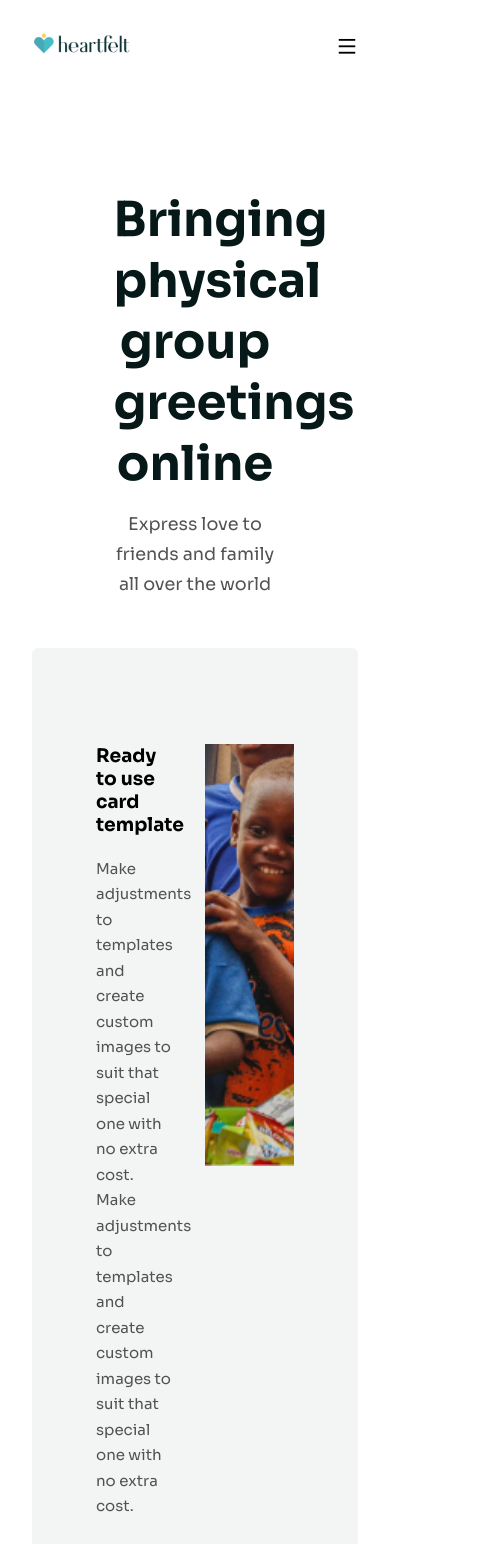
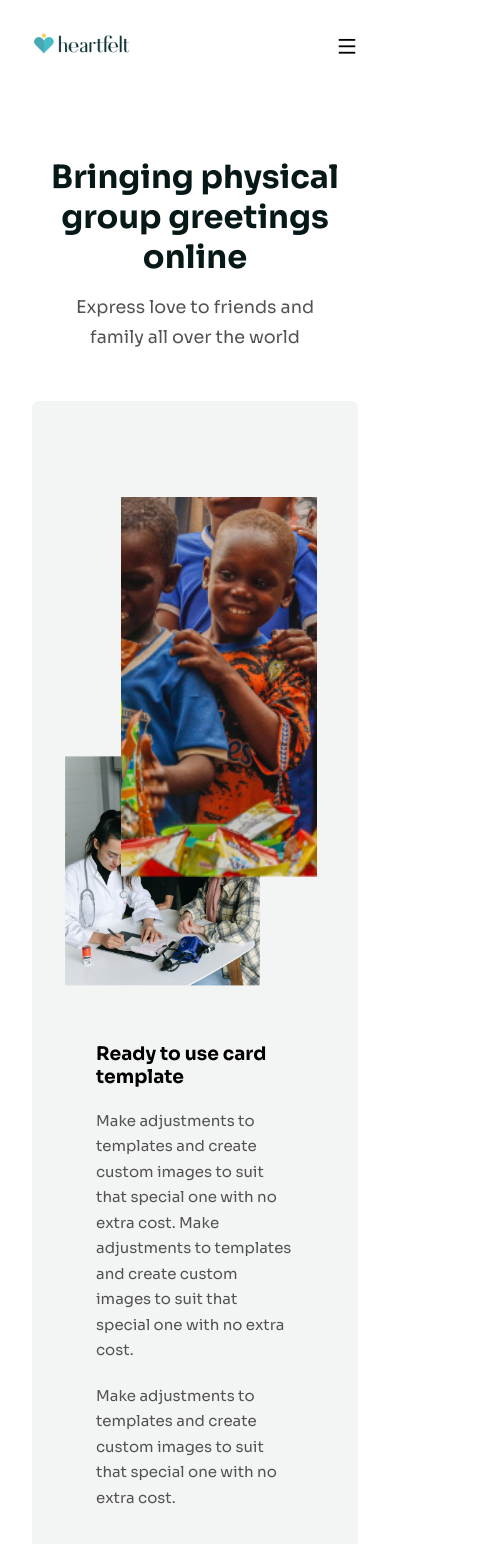
Before and after one commit to Franklin-raph/heart-felt-personal, a React (Vite) app: page /about-us in a window 390 px wide. Shown: the top 1544 px of the page, 485 px wide, since content can reach past the window. Built offline with nearby package versions, Linux system fonts and the light colour scheme.

Commit message:
implemeted other pages

```diff
--- a/src/App.css
+++ b/src/App.css
@@ -36,6 +36,7 @@ button{
   padding: 12px 1.2rem;
   border-radius: 6px;
   font-size: 14px;
+  text-align: center;
 }
 
 ul{
@@ -732,7 +733,7 @@ nav input{
 
 .bringing-physical .header{
   width: 50%;
-  margin: 4rem auto 3rem;
+  margin: 0 auto 3rem;
   text-align: center;
 }
 
@@ -875,6 +876,11 @@ nav input{
 
   .spread-love-section .two-column div{
     margin-left: 1rem;
+  }
+
+  #about .bringing-physical .body .rectangleImage2{
+    top: 30%;
+    width: 40%;
   }
 }
 
@@ -1021,6 +1027,15 @@ nav input{
     display: grid;
     gap: 25px;
   }
+
+  .bringing-physical .header{
+    width: 70%;
+    margin: 2rem auto 3rem;
+  }
+
+  .discover-more-gifts h1{
+    width: 60%;
+  }
 }
 
 @media screen and (max-width:768px) {
@@ -1131,7 +1146,55 @@ nav input{
   flex-direction: column;
 }
 
+.bringing-physical .header{
+  width: 90%;
+}
 
+.bringing-physical .header h1{
+  font-size: 2.5rem;
+}
+
+.bringing-physical .body{
+  flex-direction: column-reverse;
+  justify-content: center !important;
+  position: relative;
+  overflow-x: hidden;
+  padding-top: 6rem;
+  /* align-items: center; */
+}
+
+.bringing-physical .body .rectangleImage3{
+  height: 45vh;
+  width: 200%;
+  position: relative;
+  margin: auto;
+  margin: 0 0 20rem;
+  left: 28%;
+  /* object-fit: contain; */
+}
+
+.bringing-physical .body .about-upper-text{
+  width: 100%;
+}
+
+#about .bringing-physical .body .rectangleImage2{
+  width: 60%;
+  top: 20%;
+  left: 10%;
+}
+
+.discover-more-gifts h1, .discover-more-gifts .body .card, .fastest-way div, .fastest-way img{
+  width: 90%;
+}
+
+.discover-more-gifts .body, .fastest-way{
+  flex-direction: column;
+}
+
+.fastest-way div{
+  text-align: center;
+  margin-bottom: 5rem;
+}
 
 }
 
@@ -1177,6 +1240,18 @@ nav input{
   .footer-text p{
     margin: 2rem 0;
   }
+
+  .how-we-help .body h2{
+    font-size: 3rem;
+  }
+
+  .bringing-physical .header h1, .discover-more-gifts h1{
+    font-size: 2rem;
+  }
+
+  .bringing-physical .body .rectangleImage3{
+    margin-bottom: 14rem;
+  }
 }
 
 @media screen and (max-width:480px) {
@@ -1189,19 +1264,43 @@ nav input{
   }
 
   .how-we-help .arrow6{
-    right: 12%;
+    right: 22%;
+    bottom: 40%;
+    width: 6%;
+    top: 0;
   }
 
   .add-gift-cards{
     margin: 0;
   }
 
+  .pricing .section-header{
+    margin-bottom: 2.5rem;
+  }
+
+  .card{
+    margin: 2.5rem 0;
+  }
+
   .home-page .two-column div h1, .testimonials .header h1{
     font-size: 1.5rem;
   }
 
-  .card, .customize{
+  .customize{
     width: 90%;
     margin: 4.5rem auto;
   }
+
+  .customize a{
+    font-size: .8rem;
+  }
+
+  .customize h1{
+    font-size: 1.5rem;
+  }
+
+  .bringing-physical .body .rectangleImage3{
+    margin-bottom: 10rem;
+    width: 220%;
+  }
 }
--- a/src/App.jsx
+++ b/src/App.jsx
@@ -6,6 +6,11 @@ import About from './pages/about/About'
 import Pricing from './pages/pricing/Pricing'
 import Footer from './components/footer/Footer'
 import TryDemo from './pages/try-demo/TryDemo'
+import PrivacyPolicy from './pages/privacy-policy/PricacyPolicy'
+import TermsOfUse from './pages/terms-of-use/TermsOfUse'
+import CookiePolicy from './pages/cookie-policy/CookiePolicy'
+import FAQ from './pages/faq/FAQ'
+import ContactUs from './pages/contact-us/ContactUs'
 import './App.css'
 
 function App() {
@@ -18,6 +23,11 @@ function App() {
         <Route path='/about-us' element={<About />} />
         <Route path='/pricing' element={<Pricing />} />
         <Route path='/try-demo' element={<TryDemo />} />
+        <Route path='/privacy-policy' element={<PrivacyPolicy />} />
+        <Route path='/terms-of-use' element={<TermsOfUse />} />
+        <Route path='/cookie-policy' element={<CookiePolicy />} />
+        <Route path='/faq' element={<FAQ />} />
+        <Route path='/contact-us' element={<ContactUs />} />
       </Routes>
       <Footer />
     </BrowserRouter>
--- a/src/components/footer/Footer.jsx
+++ b/src/components/footer/Footer.jsx
@@ -51,10 +51,10 @@ const Footer = () => {
               <a href="#">Get Help</a>
             </li>
             <li>
-              <a href="#">FAQ</a>
+              <a href="/faq">FAQ</a>
             </li>
             <li>
-              <a href="#">Contact Us</a>
+              <a href="/contact-us">Contact Us</a>
             </li>
           </ul>
         </div>
@@ -62,13 +62,13 @@ const Footer = () => {
           <h4>Transparency</h4>
           <ul>
             <li>
-              <a href="#">Terms & Conditions</a>
+              <a href="terms-of-use">Terms & Conditions</a>
             </li>
             <li>
-              <a href="#">Privacy Policy</a>
+              <a href="/privacy-policy">Privacy Policy</a>
             </li>
             <li>
-              <a href="#">Cookies</a>
+              <a href="/cookie-policy">Cookies</a>
             </li>
           </ul>
         </div>
--- a/src/components/navbar/Navbar.jsx
+++ b/src/components/navbar/Navbar.jsx
@@ -9,6 +9,12 @@ const Navbar = () => {
         const navClose = document.querySelector(".ri-close-fill")
         const nav = document.querySelector("nav ul")
 
+        function closeNav(){
+            nav.style.top = "-100%"
+            navOpen.style.display = "block"
+            navClose.style.display = "none"
+        }
+
         navOpen.addEventListener("click", ()=>{
             nav.style.top = "12%"
             navOpen.style.display = "none"
@@ -16,9 +22,13 @@ const Navbar = () => {
         })
 
         navClose.addEventListener("click", ()=>{
-            nav.style.top = "-100%"
-            navOpen.style.display = "block"
-            navClose.style.display = "none"
+            closeNav()
+        })
+
+        document.querySelectorAll("nav ul a").forEach(navlink => {
+            navlink.addEventListener("click", () => {
+                closeNav()
+            })
         })
     },[])
 
--- a/src/components/occasions/Occasions.jsx
+++ b/src/components/occasions/Occasions.jsx
@@ -1,6 +1,8 @@
 import React from 'react'
+import { useNavigate } from 'react-router-dom'
 
 const Occasions = () => {
+  const navigate = useNavigate()
   return (
     <div style={{ padding:"0 3rem" }}>
         <div className='parent-container-padding flex-between occasion-tab'>
@@ -17,7 +19,7 @@ const Occasions = () => {
                 <li>Love</li>
                 <li>Relationship</li>
             </ul>
-            <button className="occasions">
+            <button className="occasions" onClick={() => navigate("/try-demo")}>
             Try Demo
             </button>
         </div>
--- /dev/null
+++ b/src/pages/contact-us/ContactUs.jsx
@@ -0,0 +1,13 @@
+import React from 'react'
+import Occasions from '../../components/occasions/Occasions'
+
+const ContactUs = () => {
+  return (
+    <div>
+        <Occasions />
+        <h1>ContactUs</h1>
+    </div>
+  )
+}
+
+export default ContactUs
--- /dev/null
+++ b/src/pages/cookie-policy/CookiePolicy.jsx
@@ -0,0 +1,13 @@
+import React from 'react'
+import Occasions from "../../components/occasions/Occasions"
+
+const CookiePolicy = () => {
+  return (
+    <div>
+        <Occasions/>
+        <h1>CookiePolicy</h1>
+    </div>
+  )
+}
+
+export default CookiePolicy
--- /dev/null
+++ b/src/pages/faq/FAQ.jsx
@@ -0,0 +1,12 @@
+import Occasions from "../../components/occasions/Occasions"
+
+const FAQ = () => {
+  return (
+    <div>
+        <Occasions/>
+        <h1>FAQ</h1>
+    </div>
+  )
+}
+
+export default FAQ
--- /dev/null
+++ b/src/pages/privacy-policy/PricacyPolicy.jsx
@@ -0,0 +1,15 @@
+import React from 'react'
+import Occasions from '../../components/occasions/Occasions'
+
+
+const PrivacyPolicy = () => {
+  return (
+    <div>
+        <h1>PrivacyPolicy</h1>
+        <p>Lorem ipsum dolor, sit amet consectetur adipisicing elit. Facere maxime dolorum debitis, enim repellat nostrum. Similique est ratione soluta id?</p>
+        <Occasions />
+    </div>
+  )
+}
+
+export default PrivacyPolicy
--- /dev/null
+++ b/src/pages/terms-of-use/TermsOfUse.jsx
@@ -0,0 +1,13 @@
+import React from 'react'
+import Occasions from '../../components/occasions/Occasions'
+
+const TermsOfUse = () => {
+  return (
+    <div>
+        <Occasions/>
+        <h1>TermsOfUse</h1>
+    </div>
+  )
+}
+
+export default TermsOfUse
```
